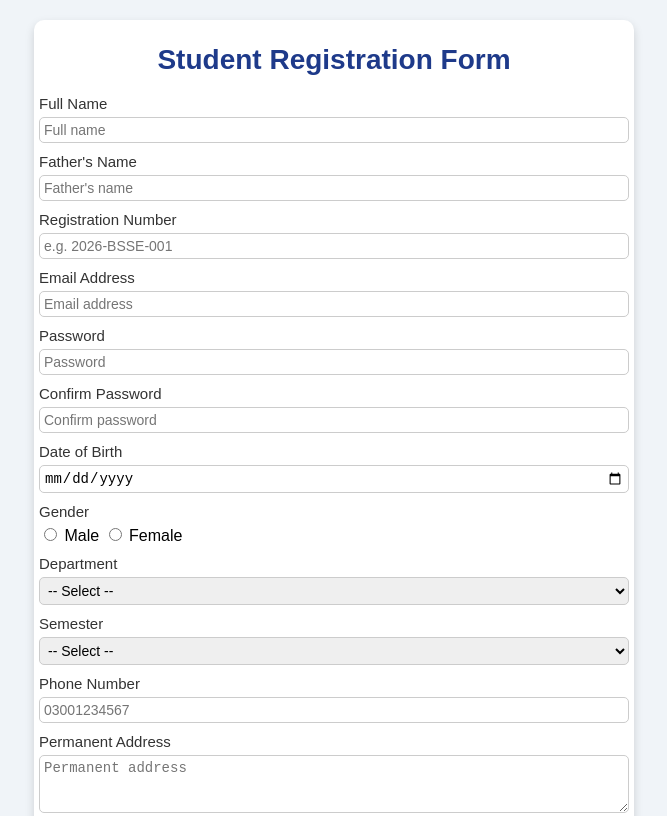
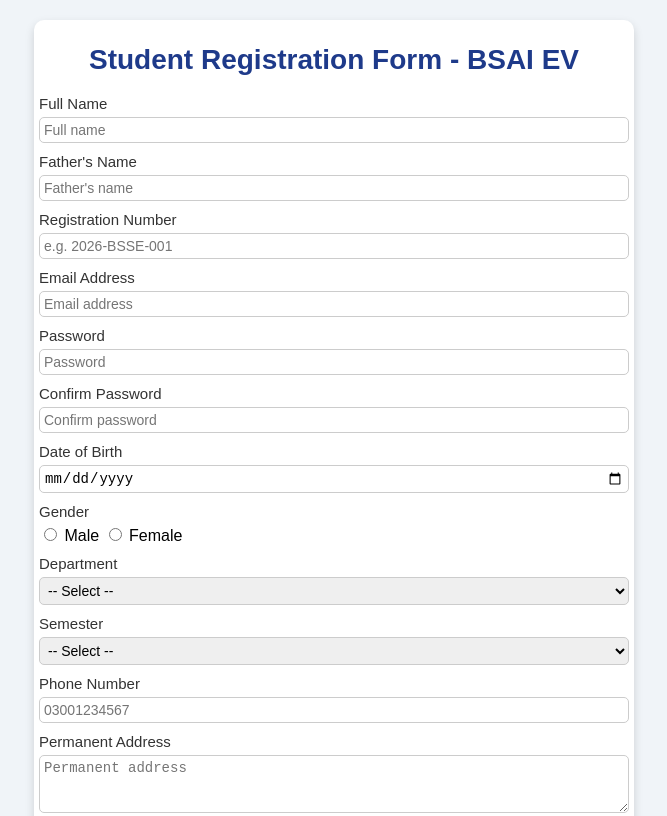
Before and after one commit to shaheerreh477-has/Shaheer_2601060_labtask_8_git_github, a plain HTML site: page Student_Registration_Form/index.html in a window 1280 px wide. Shown: the top 816 px of the page, without its empty margins (306-973 px from the left). Drawn offline with Linux system fonts and the light colour scheme.

Commit message:
Update registration form heading

```diff
--- a/Student_Registration_Form/index.html
+++ b/Student_Registration_Form/index.html
@@ -8,7 +8,7 @@
 </head>
 <body>
 <form class="form-box">
-    <h1>Student Registration Form</h1>
+    <h1>Student Registration Form - BSAI EV</h1>
 
     <label>Full Name</label>
     <input type="text" placeholder="Full name" required>
```
